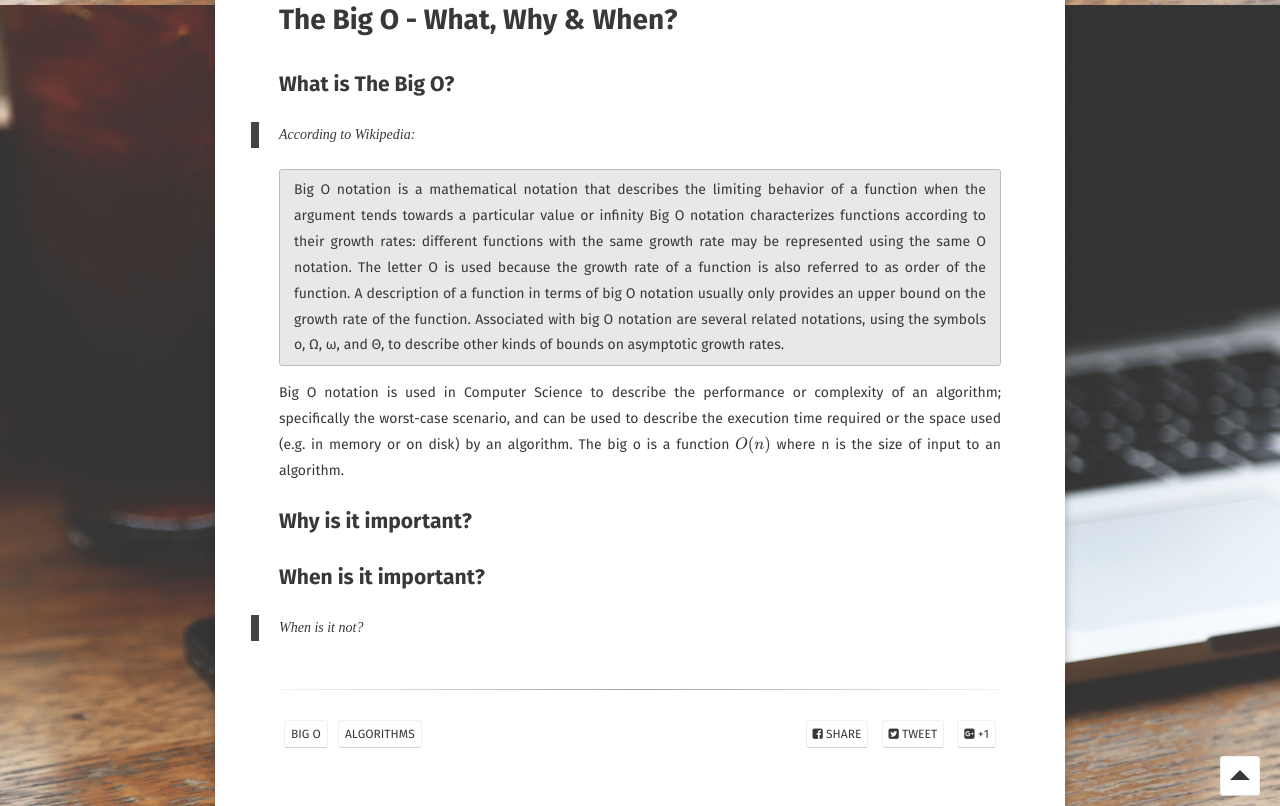
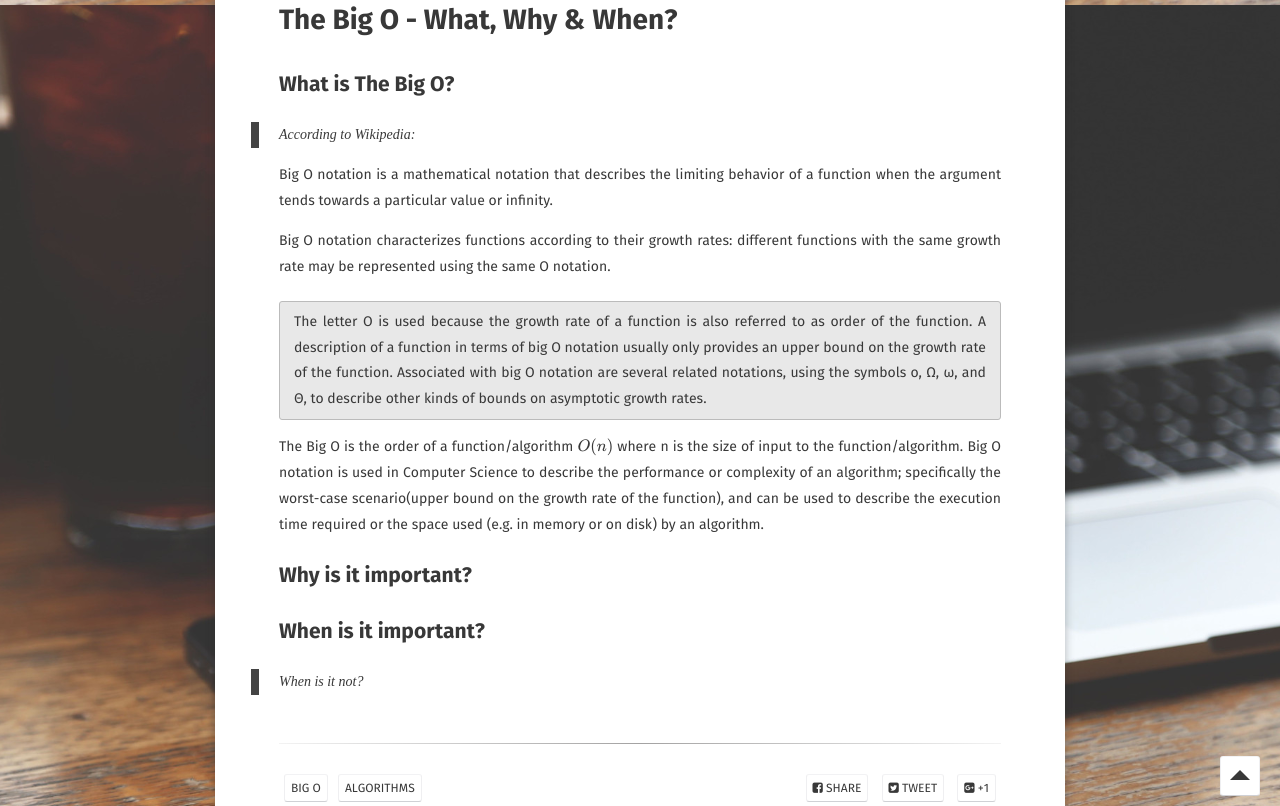
Before and after one commit to dverma/dverma.github.io, a Jekyll site: the page built from _posts/2017-02-13-the-big-o.md, in a window 1280 px wide and 900 px high, scrolled down 801 px, cut to the strip 94-900 px from the top of the window. Built offline with Jekyll 4.4.1, drawn with Linux system fonts in a browser that asks for light colours; some web fonts are replaced; formulas are drawn with MathJax 3; comment, search, counter and statistics services are not loaded.

Commit message:
revision to article

```diff
--- a/_posts/2017-02-13-the-big-o.md
+++ b/_posts/2017-02-13-the-big-o.md
@@ -22,13 +22,17 @@ A little humor before we start though, like seriously, what would life be like i
 
 >According to Wikipedia:
 
-Big O notation is a mathematical notation that describes the limiting behavior of a function when the argument tends towards a particular value or infinity
+Big O notation is a mathematical notation that describes the limiting behavior of a function when the argument tends towards a particular value or infinity.
+
 Big O notation characterizes functions according to their growth rates: different functions with the same growth rate may be represented using the same O notation.
+
 The letter O is used because the growth rate of a function is also referred to as order of the function. A description of a function in terms of big O notation usually only provides an upper bound on the growth rate of the function. Associated with big O notation are several related notations, using the symbols o, Ω, ω, and Θ, to describe other kinds of bounds on asymptotic growth rates.
 {: .notice}
 
-Big O notation is used in Computer Science to describe the performance or complexity of an algorithm; specifically the worst-case scenario, and can be used to describe the execution time required or the space used (e.g. in memory or on disk) by an algorithm.
-The big o is a function \\(O(n)\\) where n is the size of input to an algorithm.
+The Big O is the order of a function/algorithm \\(O(n)\\) where n is the size of input to the function/algorithm.
+Big O notation is used in Computer Science to describe the performance or complexity of an algorithm; specifically the worst-case scenario(upper bound on the growth rate of the function), and can be used to describe the execution time required or the space used (e.g. in memory or on disk) by an algorithm.
+
+
 
 ## Why is it important?
 
```
